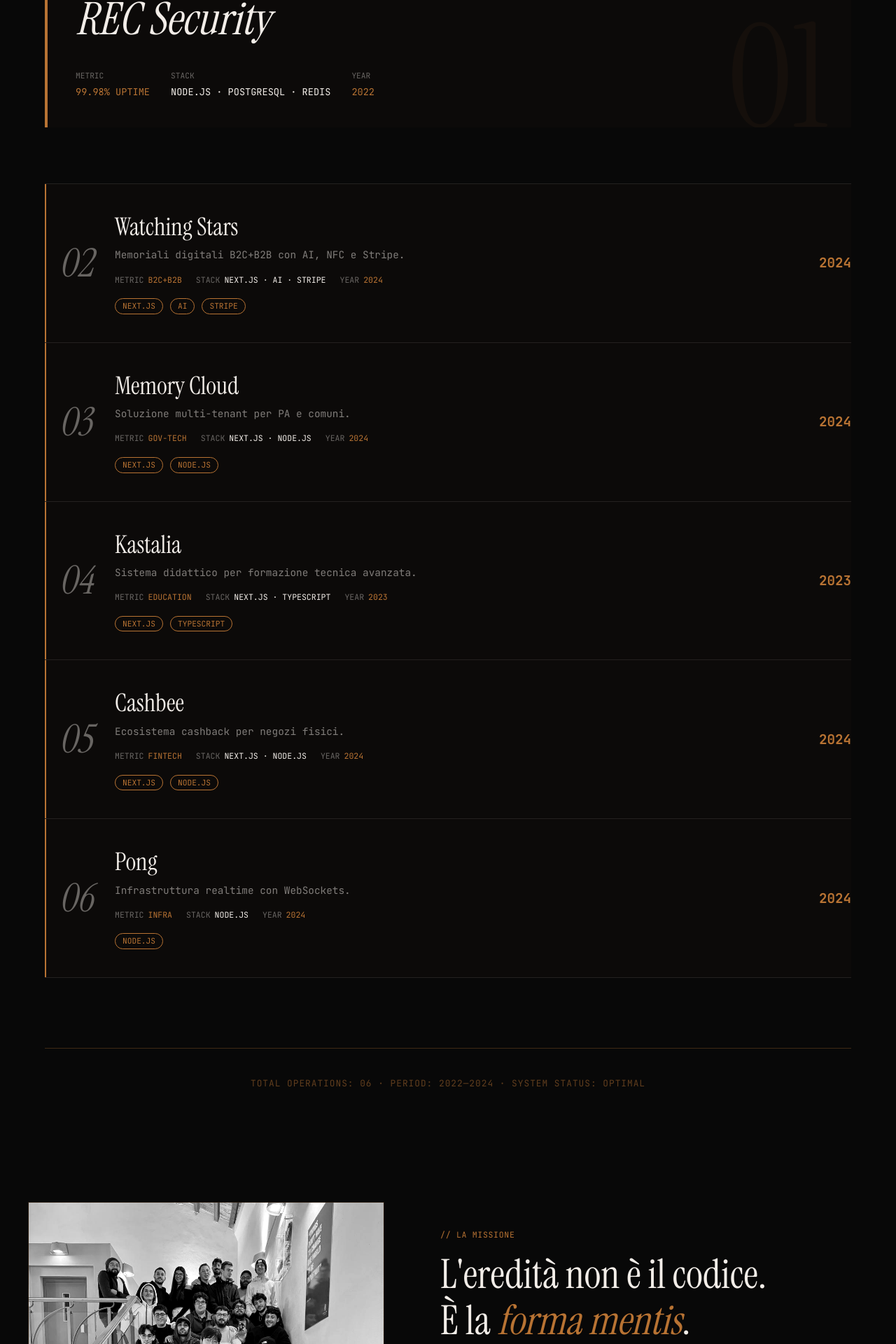
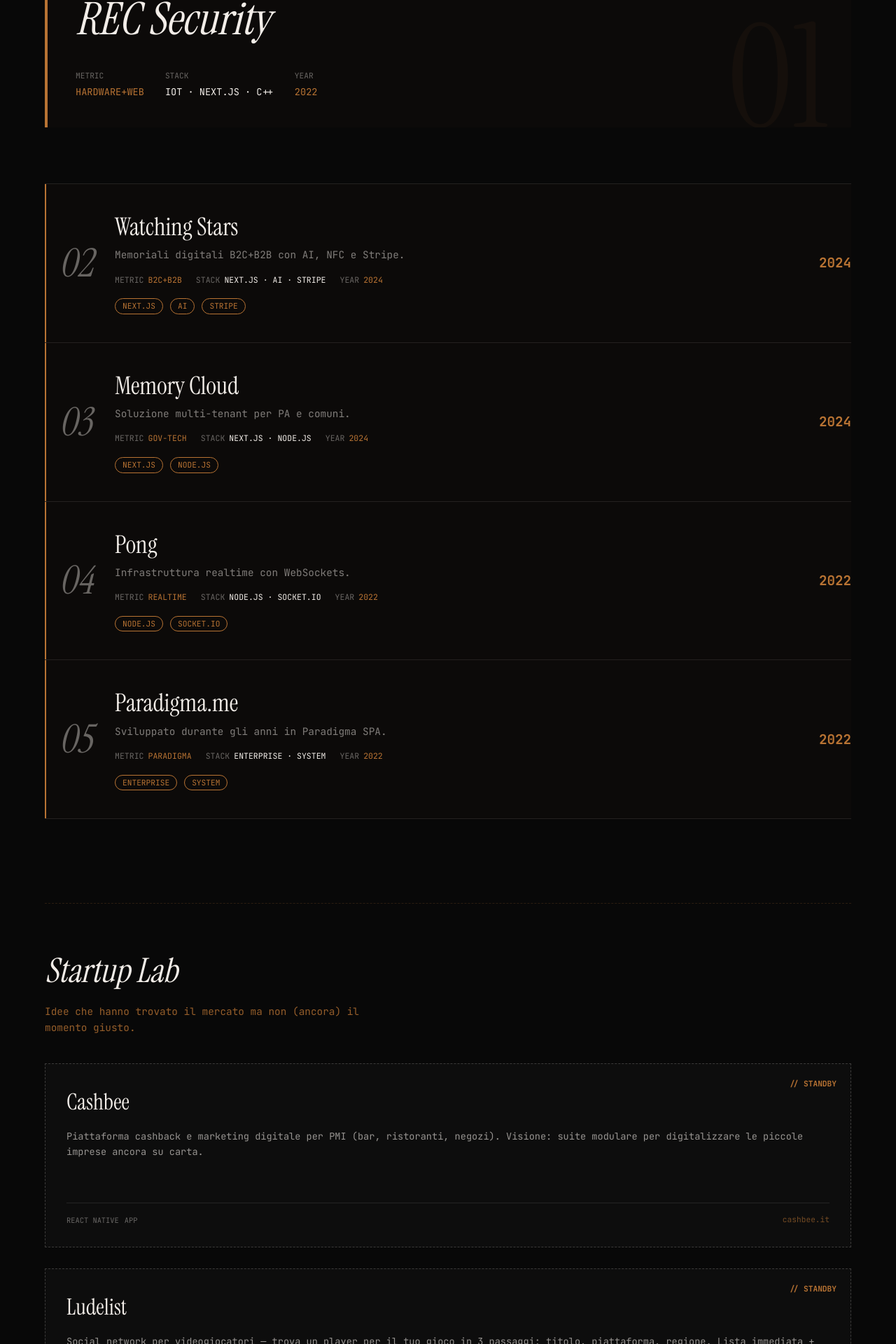
Before and after one commit to Flame0510/micheletornello.com, a Next.js app: page / in a window 1280 px wide. Shown: the part 3500-5420 px from the top of the page at 70% size. Built offline with nearby package versions, Linux system fonts and the light colour scheme.

Commit message:
feat: portfolio — startup lab section (Cashbee + Ludelist) + rimozione Kastalia + Paradigma.me

```diff
--- /dev/null
+++ b/assets/portfolio-lab_manifest_2026-03-16T19-47.json
@@ -0,0 +1,16 @@
+{
+  "timestamp": "2026-03-16T19-47",
+  "port": 3000,
+  "sections": [
+    "lavori"
+  ],
+  "viewports": [
+    "mobile",
+    "desktop"
+  ],
+  "waitMs": 1500,
+  "files": [
+    "/tmp/micheletornello/assets/portfolio-lab_lavori_mobile_2026-03-16T19-47.jpg",
+    "/tmp/micheletornello/assets/portfolio-lab_lavori_desktop_2026-03-16T19-47.jpg"
+  ]
+}
--- a/src/components/sections/PortfolioSection.tsx
+++ b/src/components/sections/PortfolioSection.tsx
@@ -7,10 +7,10 @@ const projects = [
     id: 'MT-OP-001',
     num: '01',
     name: 'REC Security',
-    tagline: 'Backend legacy replatforming zero-downtime.',
-    stack: ['Node.js', 'PostgreSQL', 'Redis'],
+    tagline: 'Sito vetrina + prototipo sistema sirene IoT (ESP8266).',
+    stack: ['IoT', 'Next.js', 'C++'],
     year: '2022',
-    metric: '99.98% uptime',
+    metric: 'HARDWARE+WEB',
     featured: true,
   },
   {
@@ -32,32 +32,41 @@ const projects = [
     metric: 'GOV-TECH',
   },
   {
-    id: 'MT-OP-002',
+    id: 'MT-OP-004',
     num: '04',
-    name: 'Kastalia',
-    tagline: 'Sistema didattico per formazione tecnica avanzata.',
-    stack: ['Next.js', 'TypeScript'],
-    year: '2023',
-    metric: 'EDUCATION',
+    name: 'Pong',
+    tagline: 'Infrastruttura realtime con WebSockets.',
+    stack: ['Node.js', 'Socket.io'],
+    year: '2022',
+    metric: 'REALTIME',
   },
   {
-    id: 'MT-OP-003',
+    id: 'MT-OP-002',
     num: '05',
+    name: 'Paradigma.me',
+    tagline: 'Sviluppato durante gli anni in Paradigma SPA.',
+    stack: ['Enterprise', 'System'],
+    year: '2022',
+    metric: 'PARADIGMA',
+  },
+];
+
+const startupLab = [
+  {
+    id: 'LAB-001',
     name: 'Cashbee',
-    tagline: 'Ecosistema cashback per negozi fisici.',
-    stack: ['Next.js', 'Node.js'],
-    year: '2024',
-    metric: 'FINTECH',
+    url: 'cashbee.it',
+    description: 'Piattaforma cashback e marketing digitale per PMI (bar, ristoranti, negozi). Visione: suite modulare per digitalizzare le piccole imprese ancora su carta.',
+    stack: ['React Native', 'App'],
+    status: '// STANDBY'
   },
   {
-    id: 'MT-OP-004',
-    num: '06',
-    name: 'Pong',
-    tagline: 'Infrastruttura realtime con WebSockets.',
-    stack: ['Node.js'],
-    year: '2024',
-    metric: 'INFRA',
-  },
+    id: 'LAB-002',
+    name: 'Ludelist',
+    description: 'Social network per videogiocatori — trova un player per il tuo gioco in 3 passaggi: titolo, piattaforma, regione. Lista immediata + chat real-time. Visione futura: matchmaking automatico via API gaming.',
+    stack: ['Web', 'Real-time'],
+    status: '// STANDBY'
+  }
 ];
 
 function ProjectItem({ project, index }: { project: typeof projects[0]; index: number }) {
@@ -173,7 +182,23 @@ export default function PortfolioSection() {
         .pA3_hover_code { position:absolute; top:20px; right:0; font-size:.7rem; color:#B87333; opacity:0; transition:opacity .3s ease; pointer-events:none; }
         .pA3_footer { margin-top:100px; padding-top:40px; border-top:1px solid rgba(184,115,51,.3); text-align:center; }
         .pA3_footer_text { color:#B87333; opacity:.5; font-size:.8rem; letter-spacing:1px; }
-        @media(max-width:768px){ .pA3_item { grid-template-columns:1fr; gap:16px; padding-left:16px !important; } .pA3_item_num { display:none; } .pA3_featured { padding:40px 20px; } }
+
+        /* STARTUP LAB */
+        .startupLab_container { margin-top: 120px; padding-top: 60px; border-top: 1px dashed rgba(184,115,51,0.2); }
+        .startupLab_header { margin-bottom: 40px; }
+        .startupLab_title { font-family: 'Instrument Serif', serif; font-size: 3rem; font-style: italic; color: #F2EDE8; margin-bottom: 10px; }
+        .startupLab_headline { font-size: 0.9rem; color: #B87333; font-family: 'JetBrains Mono', monospace; opacity: 0.8; max-width: 500px; line-height: 1.6; }
+        .startupLab_grid { display: grid; grid-template-cols: repeat(auto-fit, minmax(300px, 1fr)); gap: 30px; }
+        .startupLab_card { position: relative; border: 1px dashed rgba(242,237,232,0.2); padding: 30px; background: rgba(242,237,232,0.02); transition: all 0.3s ease; }
+        .startupLab_card:hover { border-color: #B87333; background: rgba(184,115,51,0.03); transform: translateY(-5px); }
+        .startupLab_badge { position: absolute; top: 20px; right: 20px; font-size: 0.7rem; color: #B87333; font-weight: 800; }
+        .startupLab_name { font-family: 'Instrument Serif', serif; font-size: 2rem; color: #F2EDE8; margin-bottom: 15px; }
+        .startupLab_desc { font-size: 0.85rem; color: #F2EDE8; opacity: 0.6; line-height: 1.6; margin-bottom: 25px; min-height: 80px; }
+        .startupLab_footer { display: flex; justify-content: space-between; align-items: flex-end; border-top: 1px solid rgba(242,237,232,0.1); padding-top: 15px; }
+        .startupLab_stack { display: flex; gap: 8px; }
+        .startupLab_pill { font-size: 0.65rem; color: #F2EDE8; opacity: 0.4; text-transform: uppercase; }
+        .startupLab_url { font-size: 0.7rem; color: #B87333; opacity: 0.6; }
+        @media(max-width:768px){ .pA3_item { grid-template-columns:1fr; gap:16px; padding-left:16px !important; } .pA3_item_num { display:none; } .pA3_featured { padding:40px 20px; } .startupLab_grid { grid-template-cols: 1fr; } }
       `}</style>
 
       <div className="pA3_inner">
@@ -201,8 +226,32 @@ export default function PortfolioSection() {
           ))}
         </div>
 
+        {/* STARTUP LAB */}
+        <div className="startupLab_container">
+          <header className="startupLab_header">
+            <h3 className="startupLab_title">Startup Lab</h3>
+            <p className="startupLab_headline">Idee che hanno trovato il mercato ma non (ancora) il momento giusto.</p>
+          </header>
+
+          <div className="startupLab_grid">
+            {startupLab.map((lab) => (
+              <div key={lab.id} className="startupLab_card">
+                <div className="startupLab_badge">{lab.status}</div>
+                <h4 className="startupLab_name">{lab.name}</h4>
+                <p className="startupLab_desc">{lab.description}</p>
+                <div className="startupLab_footer">
+                  <div className="startupLab_stack">
+                    {lab.stack.map(s => <span key={s} className="startupLab_pill">{s}</span>)}
+                  </div>
+                  {lab.url && <span className="startupLab_url">{lab.url}</span>}
+                </div>
+              </div>
+            ))}
+          </div>
+        </div>
+
         <footer className="pA3_footer">
-          <div className="pA3_footer_text">TOTAL OPERATIONS: 06 · PERIOD: 2022—2024 · SYSTEM STATUS: OPTIMAL</div>
+          <div className="pA3_footer_text">TOTAL OPERATIONS: {projects.length} · PERIOD: 2022—{new Date().getFullYear()} · SYSTEM STATUS: OPTIMAL</div>
         </footer>
       </div>
     </section>
```
Also changed, not shown: assets/portfolio-lab_lavori_desktop_2026-03-16T19-47.jpg (added), assets/portfolio-lab_lavori_mobile_2026-03-16T19-47.jpg (added).
